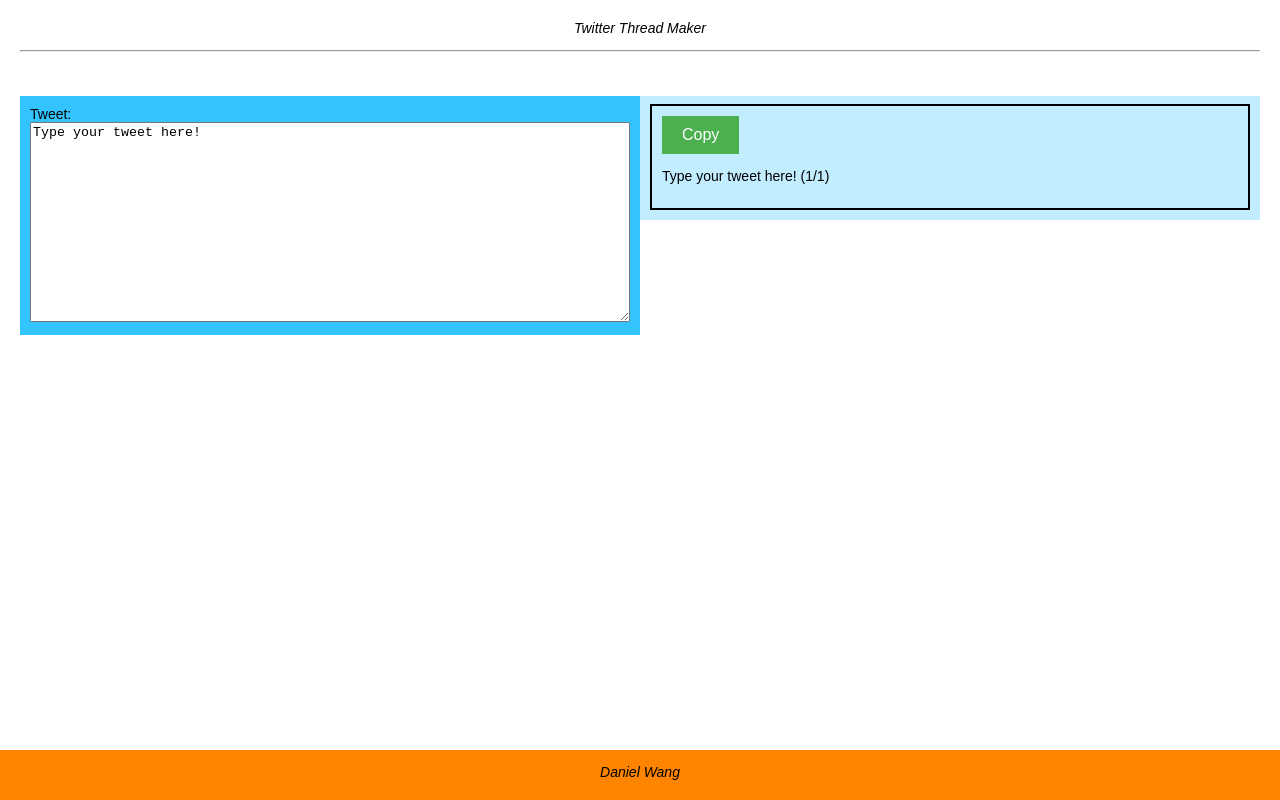
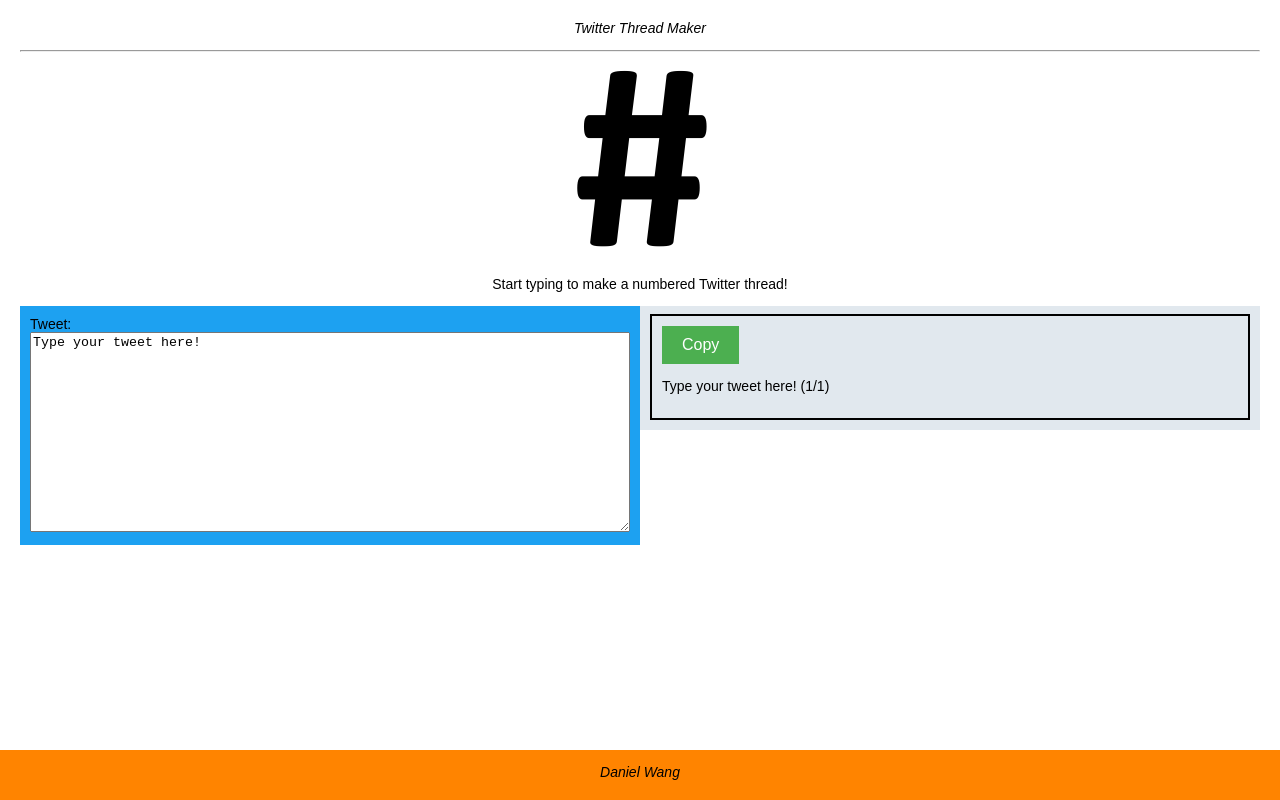
Before and after one commit to danielywang/twitterthreadmaker, a React (Create React App) app: page / in a window 1280 px wide. Built offline with nearby package versions, Linux system fonts and the light colour scheme; some icons are missing.

Commit message:
update visuals and styling

```diff
--- a/public/index.html
+++ b/public/index.html
@@ -32,9 +32,13 @@
 
 </header>
 <hr>
-<p>&nbsp;</p>
 
     <noscript>You need to enable JavaScript to run this app.</noscript>
+
+    <div class = "center" style="text-align: center;">
+      <img src = "hashtag_white.png"  class="center" style="text-align: center;" height="200px" />
+      <p>Start typing to make a numbered Twitter thread!</p>
+    </div>
     <div class = "htmlbody" id="root"></div>
 
     <footer>
--- a/src/index.js
+++ b/src/index.js
@@ -136,7 +136,7 @@ class TweetBox extends React.Component {
     return (
 
       <div className="row">
-        <div className="column" style={{ backgroundColor: "#33C4FF" }}>
+        <div className="column" style={{ backgroundColor: "#1DA1F1" }}>
           <form >
             <label>
               Tweet:
@@ -145,7 +145,7 @@ class TweetBox extends React.Component {
 
           </form>
         </div>
-        <div className="column" style={{ backgroundColor: "#C1EDFF" }}>
+        <div className="column" style={{ backgroundColor: "#E1E8EE" }}>
           {rendArr}
         </div>
       </div>
```
Also changed, not shown: public/hashtag_white.png (added).
